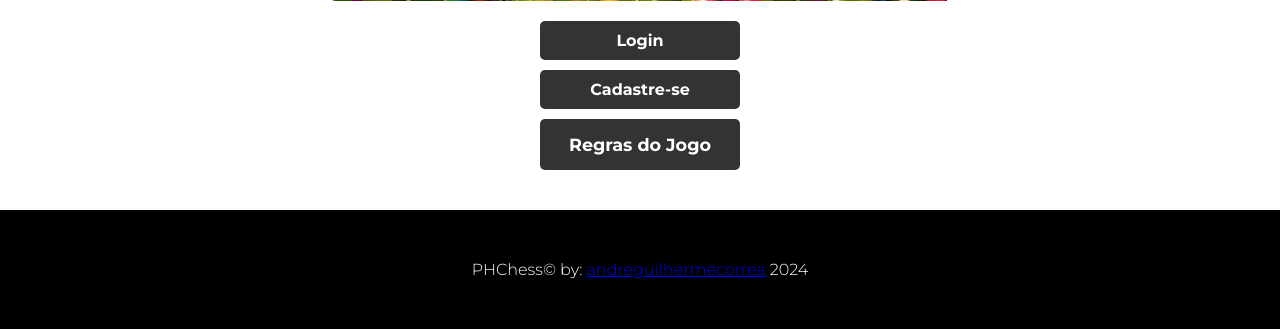
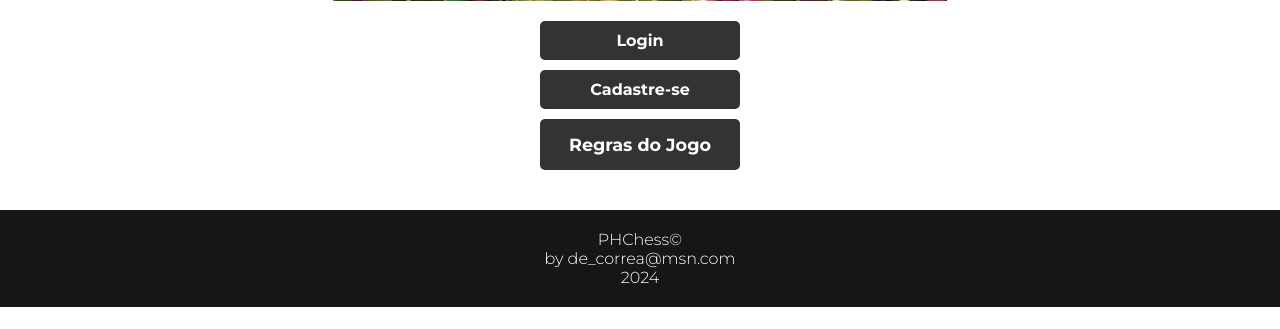
Before and after one commit to AndreGuilhermeCorrea/PHChess, a PHP site: page / in a window 1280 px wide. Shown: the part 1055-1384 px from the top of the page. After the commit the page ends 1362 px from the top, so only its background shows below. Run offline with PHP 8.4, Linux system fonts and the light colour scheme.

Commit message:
💄 feat: estilização css

```diff
--- a/public/css/styles.css
+++ b/public/css/styles.css
@@ -134,7 +134,16 @@ footer {
     bottom: 0;
     text-align: center;
     text-decoration: none;
-    background: #000;
+    background: #161616;
     color: #FFF;
-    padding: 50px 0;
+    padding: 20px 0;
 }
+
+footer a {
+    color: #FFF;
+    text-decoration: none;
+}
+
+footer a:hover {
+    color: #999;
+}
--- a/public/template/footer.php
+++ b/public/template/footer.php
@@ -1,6 +1,8 @@
     </main>
     <footer>
-        <p>PHChess&copy; by: <a href="mailto:andreguilhermecorrea@example.com">andreguilhermecorrea</a> 2024</p>
+        <p>PHChess&copy;</p>
+        <p>by <a href="mailto:de_correa@msn.com">de_correa@msn.com</a></p>
+        <P>2024</P>
     </footer>
 </body>
 </html>
```
Also changed, not shown: public/img/home.png (added).
